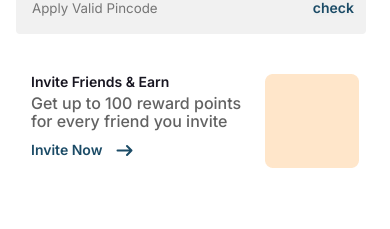
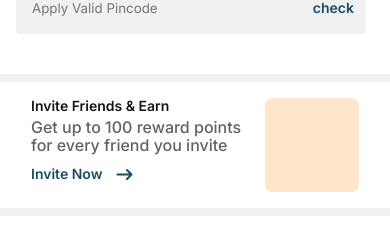
Before and after one commit to Gabriel-Lassen/E-Commerce-CodeVerse, a React (Vite) app in the folder codeverse/: page /products/1 in a window 390 px wide. Shown: the part 690-919 px from the top of the page. Before the commit the page ends 874 px from the top, so only its background shows below. Built offline with nearby package versions, Linux system fonts and the light colour scheme.

Commit message:
add: separator in product page and style

```diff
--- a/codeverse/src/pages/Products/index.jsx
+++ b/codeverse/src/pages/Products/index.jsx
@@ -27,7 +27,9 @@ const Products = () => {
         <ProductImg />
         <div className={styles.productInfo}>
           <ProductsInfo />
+          <div className={styles.separator}></div>
           <InviteAFriend />
+          <div className={styles.separator}></div>
         </div>
       </div>
 
--- a/codeverse/src/pages/Products/styles.module.scss
+++ b/codeverse/src/pages/Products/styles.module.scss
@@ -1,3 +1,12 @@
+@media screen and (max-width: 768px) {
+  .separator {
+    width: 100vw;
+    height: 8px;
+    background: var(--Grey);
+    flex-shrink: 0;
+    margin-bottom: 16px;
+  }
+}
 @media screen and (min-width: 769px) {
   .wrapper {
     display: flex;
```
